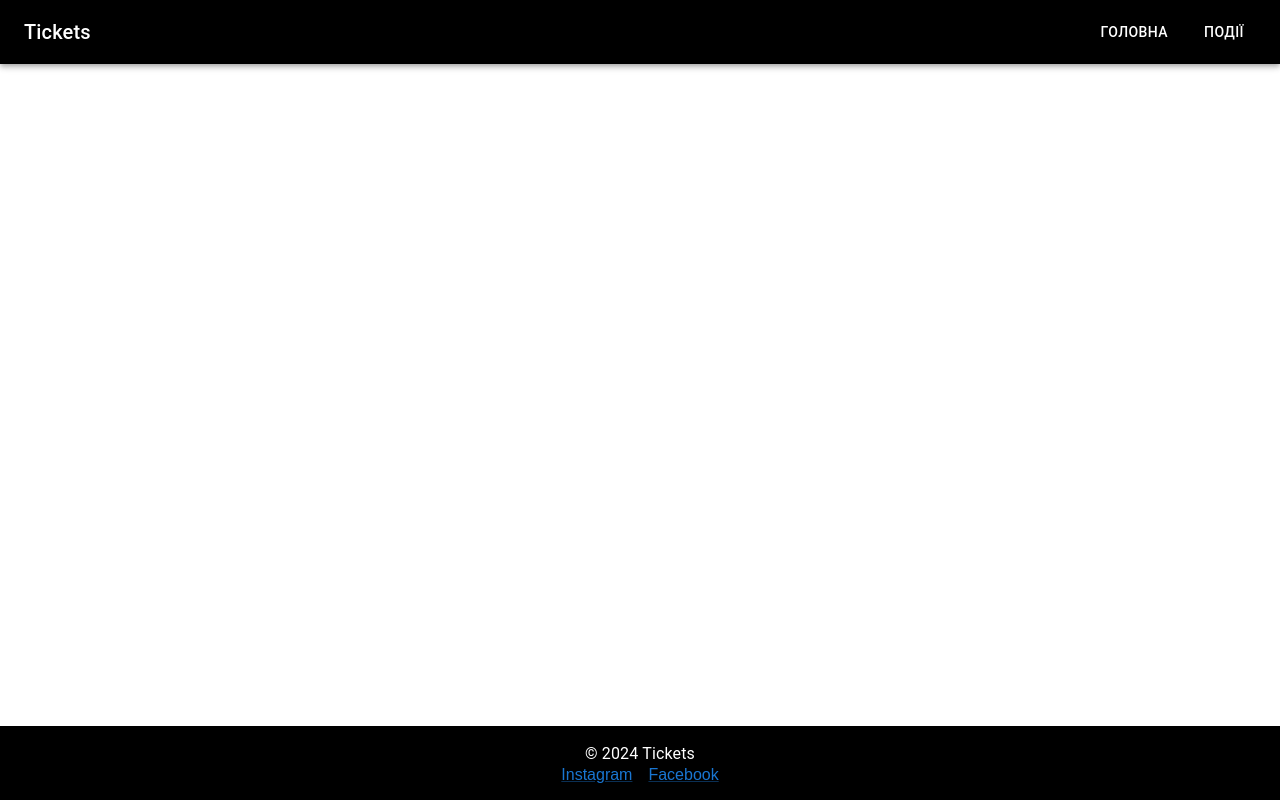
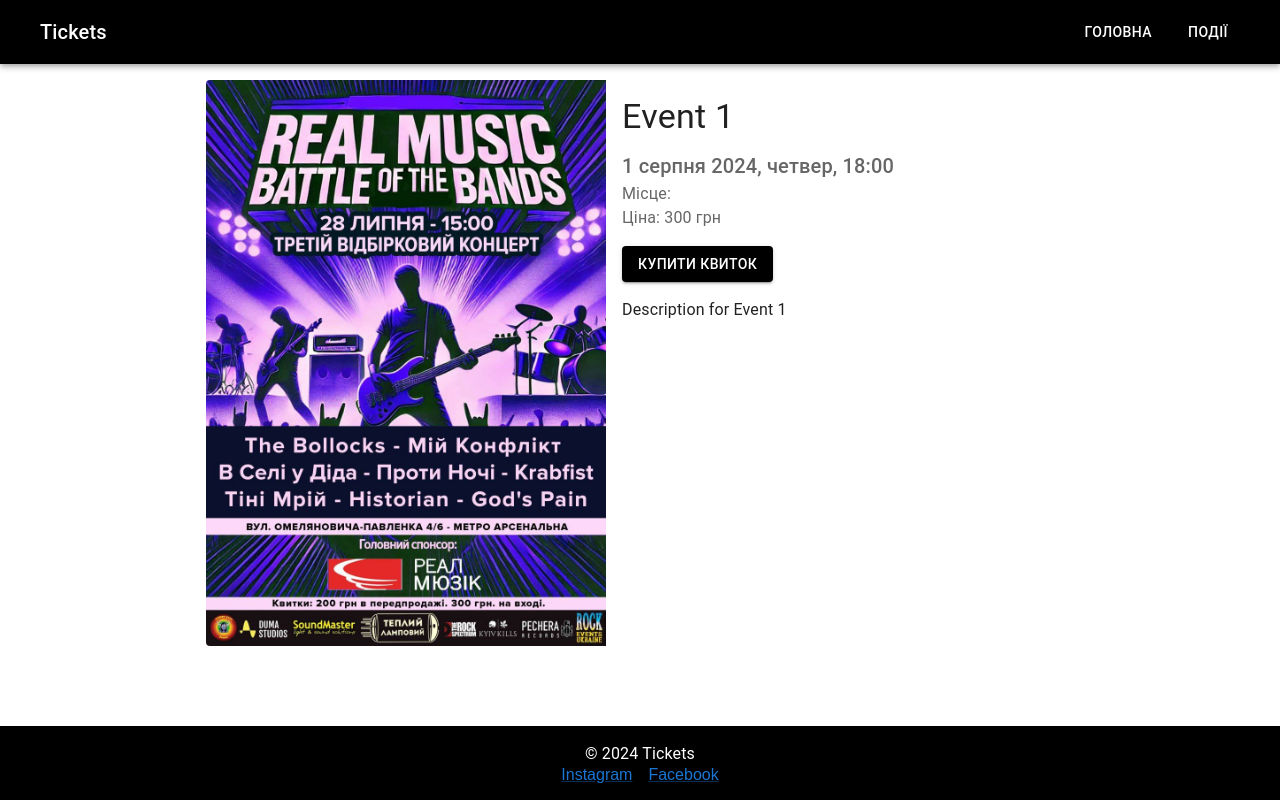
Before and after one commit to Anna-Grigorovich/Ticket_front, a React (Create React App) app: page /event/1 in a window 1280 px wide. Built offline with nearby package versions, Linux system fonts and the light colour scheme.

Commit message:
add event detail

```diff
--- a/src/App.css
+++ b/src/App.css
@@ -10,6 +10,7 @@
 }
 
 main {
+  max-width: 1180px;
   flex: 1;
   padding: 1rem;
 }
--- a/src/App.jsx
+++ b/src/App.jsx
@@ -4,6 +4,7 @@
 import { Footer } from './components/Footer/Footer';
 import Events from './page/Events/Events';
 import Home from './page/Home/Home';
+import EventDetail from './components/EventDetail/EventDetail';
 
 function App() {
   return (
@@ -13,6 +14,7 @@
         <Routes>
           <Route path="/" element={<Home />} />
           <Route path="/events" element={<Events />} />
+          <Route path="/event/:id" element={<EventDetail />} />
         </Routes>
       </main>
       <Footer />
--- a/src/components/EventCard/EventCard.jsx
+++ b/src/components/EventCard/EventCard.jsx
@@ -1,73 +1,3 @@
-// import React from 'react';
-// import {
-//   Card,
-//   CardContent,
-//   CardMedia,
-//   Typography,
-//   Box,
-//   Grid,
-//   Button,
-// } from '@mui/material';
-// import { format } from 'date-fns';
-// import { uk } from 'date-fns/locale';
-
-// const EventCard = ({ event }) => {
-//   const eventDate = new Date(event.date);
-//   const eventTime = event.time;
-
-//   // Format date and time
-//   const formattedDate = format(eventDate, 'd MMMM yyyy, EEEE', {
-//     locale: uk,
-//   });
-//   const formattedTime = `${eventTime}`;
-//   return (
-//     <Card sx={{ display: 'flex', maxWidth: 800, margin: 2 }}>
-//       <Grid container spacing={2}>
-//         <Grid item xs={4}>
-//           <CardMedia
-//             component="img"
-//             sx={{ width: '100%', height: '100%', objectFit: 'cover' }}
-//             image={require(`../../img/${event.image}`)}
-//             alt={event.title}
-//           />
-//         </Grid>
-//         <Grid item xs={8}>
-//           <CardContent>
-//             <Typography gutterBottom variant="h5" component="div">
-//               {event.title}
-//             </Typography>
-//             <Typography variant="body2" color="text.secondary">
-//               {event.description}
-//             </Typography>
-//             <Box sx={{ mt: 2 }}>
-//               <Typography variant="body2" color="text.secondary">
-//                 {formattedDate}, {formattedTime}
-//               </Typography>
-//               <Typography variant="body2" color="text.secondary">
-//                 Цена: {event.price} грн
-//               </Typography>
-//               <Button
-//                 variant="contained"
-//                 sx={{
-//                   mt: 2,
-//                   backgroundColor: 'black',
-//                   color: 'white',
-//                   '&:hover': {
-//                     backgroundColor: 'gray',
-//                   },
-//                 }}
-//               >
-//                 купити квиток
-//               </Button>
-//             </Box>
-//           </CardContent>
-//         </Grid>
-//       </Grid>
-//     </Card>
-//   );
-// };
-
-// export default EventCard;
 import React from 'react';
 import {
   Card,
@@ -80,6 +10,7 @@
 } from '@mui/material';
 import { format } from 'date-fns';
 import { uk } from 'date-fns/locale';
+import { Link } from 'react-router-dom';
 
 const EventCard = ({ event }) => {
   const eventDate = new Date(event.date);
@@ -115,8 +46,9 @@
                 {formattedDate}, {formattedTime}
               </Typography>
               <Typography variant="body2" color="text.secondary">
-                Цена: {event.price} грн
+                від {event.price} грн
               </Typography>
+              <Link to={`/event/${event.id}`} style={{ textDecoration: 'none' }}>
                 <Button
                   variant="contained"
                   sx={{
@@ -130,6 +62,7 @@
                 >
                   купити квиток
                 </Button>
+              </Link>
             </Box>
           </CardContent>
         </Grid>
@@ -137,5 +70,4 @@
     </Card>
   );
 };
-
 export default EventCard;
--- /dev/null
+++ b/src/components/EventDetail/EventDetail.jsx
@@ -0,0 +1,70 @@
+import React from 'react';
+import { useParams } from 'react-router-dom';
+import { Card, CardContent, CardMedia, Typography, Button, Box } from '@mui/material';
+import { format } from 'date-fns';
+import uk from 'date-fns/locale/uk';
+const events = [
+    { id: 1, title: 'Event 1', description: 'Description for Event 1', date: '2024-08-01', time: '18:00', price: 300, image: 'event.jpg' },
+    { id: 2, title: 'Event 2', description: 'Description for Event 2', date: '2024-08-02', time: '19:00', price: 350, image: 'event.jpg' },
+    { id: 3, title: 'Event 3', description: 'Description for Event 3', date: '2024-08-03', time: '20:00', price: 400, image: 'event.jpg' },
+    { id: 4, title: 'Event 4', description: 'Description for Event 4', date: '2024-08-22', time: '21:00', price: 450, image: 'event.jpg' },
+  ];
+const EventDetail = () => {
+    const { id } = useParams();
+    const event = events.find(event => event.id === parseInt(id));
+
+    if (!event) {
+      return <Typography variant="h6">Event not found</Typography>;
+    }
+
+    const eventDate = new Date(event.date);
+    const formattedDate = format(eventDate, 'd MMMM yyyy, EEEE', { locale: uk });
+    const formattedTime = event.time;
+
+    return (
+      <Box>
+        <Card sx={{ display: 'flex', flexDirection: { xs: 'column', md: 'row' }, maxWidth: 800, margin: 'auto', boxShadow: 'none' }}>
+          <CardMedia
+            component="img"
+            sx={{ width: { xs: '100%', md: 400 }, height: { xs: 200, md: '100%' }, objectFit: 'cover' }}
+            image={require(`../../img/${event.image}`)}
+            alt={event.title}
+          />
+          <CardContent sx={{ flex: '1' }}>
+            <Typography gutterBottom variant="h4" component="div">
+              {event.title}
+            </Typography>
+            <Typography variant="h6" color="text.secondary">
+              {formattedDate}, {formattedTime}
+            </Typography>
+            <Typography variant="body1" color="text.secondary">
+              Місце: {event.location}
+            </Typography>
+            <Typography variant="body1" color="text.secondary">
+              Ціна: {event.price} грн
+            </Typography>
+            <Button
+              variant="contained"
+              sx={{
+                mt: 2,
+                backgroundColor: 'black',
+                color: 'white',
+                '&:hover': {
+                  backgroundColor: 'gray',
+                },
+              }}
+            >
+              купити квиток
+            </Button>
+            <Box sx={{ mt: 2 }}>
+              <Typography variant="body1">
+                {event.description}
+              </Typography>
+            </Box>
+          </CardContent>
+        </Card>
+      </Box>
+    );
+  };
+
+export default EventDetail;
--- a/src/components/EventList/EventList.jsx
+++ b/src/components/EventList/EventList.jsx
@@ -71,7 +71,7 @@
   { id: 1, title: 'Event 1', description: 'Description for Event 1', date: '2024-08-01', time: '18:00', price: 300, image: 'event.jpg' },
   { id: 2, title: 'Event 2', description: 'Description for Event 2', date: '2024-08-02', time: '19:00', price: 350, image: 'event.jpg' },
   { id: 3, title: 'Event 3', description: 'Description for Event 3', date: '2024-08-03', time: '20:00', price: 400, image: 'event.jpg' },
-  { id: 4, title: 'Event 4', description: 'Description for Event 4', date: '2024-08-04', time: '21:00', price: 450, image: 'event.jpg' },
+  { id: 4, title: 'Event 4', description: 'Description for Event 4', date: '2024-08-22', time: '21:00', price: 450, image: 'event.jpg' },
 ];
 const EventList = () => {
   const [filteredEvents, setFilteredEvents] = useState(events);
--- a/src/components/Header/Header.jsx
+++ b/src/components/Header/Header.jsx
@@ -19,7 +19,7 @@
       sx={{ backgroundColor: '#000000', color: '#ffffff' }}
       className={c.header}
     >
-      <Toolbar>
+      <Toolbar className={c.headerWrap}>
         <Typography variant="h6" component="div" sx={{ flexGrow: 1 }}>
           Tickets
         </Typography>
--- a/src/components/Header/Header.module.css
+++ b/src/components/Header/Header.module.css
@@ -1,3 +1,11 @@
 .header {
   background-color: rgb(138, 130, 44);
 }
+.headerWrap {
+  margin: 0 auto;
+  position: relative;
+  display: flex;
+  width: 100%;
+  max-width: 1200px;
+  /* height: 80px; */
+}
```
Lines whose indentation alone changed are shown as unchanged.
